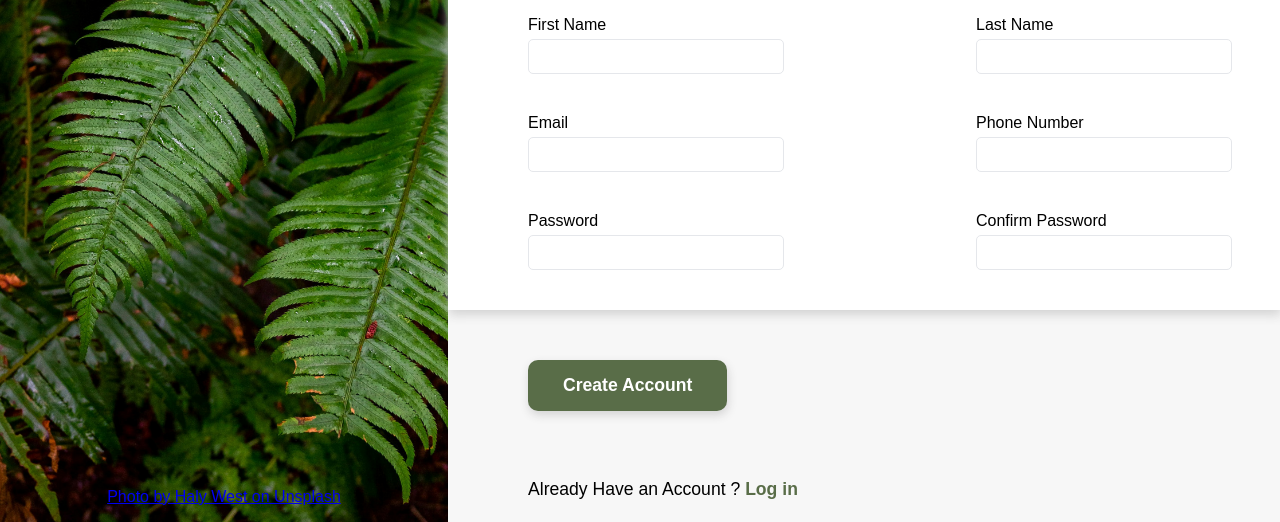
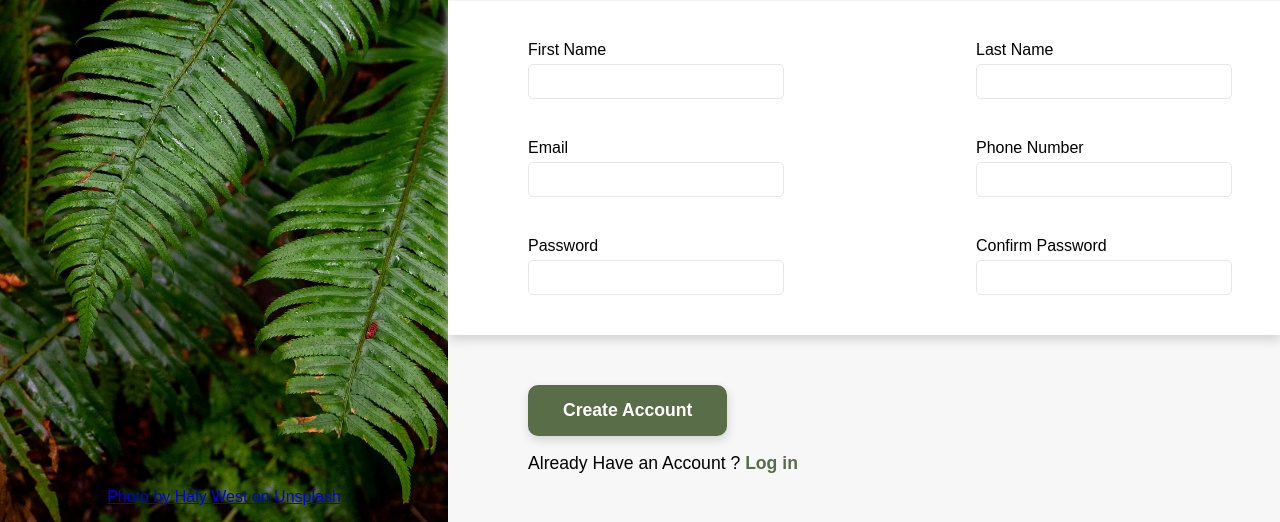
Before and after one commit to felixMonti/project-sign-up-form, a plain HTML site: page index.html in a window 1280 px wide. Shown: the part 278-800 px from the top of the page. Drawn offline with Linux system fonts and the light colour scheme.

Commit message:
app.js created

```diff
--- a/index.html
+++ b/index.html
@@ -54,11 +54,14 @@
                 </div>
             </form>
 
-            <button>Create Account</button>
+            <div class="button">
+                <button>Create Account</button>
+                <p>Already Have an Account ? <span>Log in</span></p>
+            </div>
 
-            <p>Already Have an Account ? <span>Log in</span></p>
 
         </div>
     </div>
 </body>
+<script src="./app.js"></script>
 </html>
```
Also changed, not shown: app.js (added).
